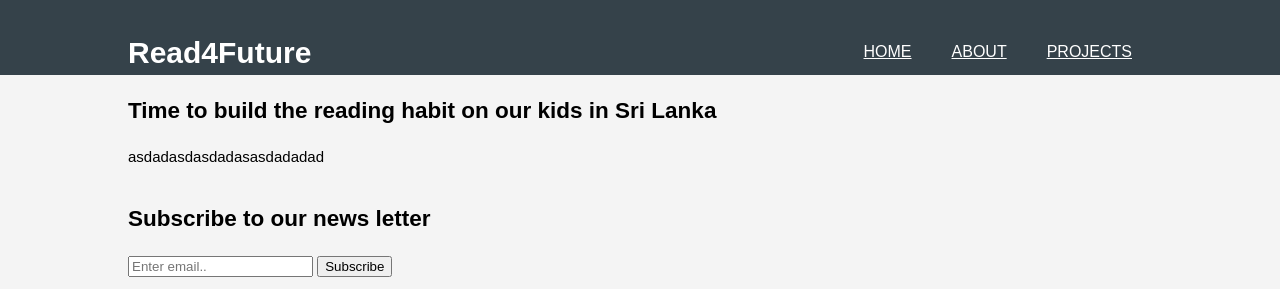
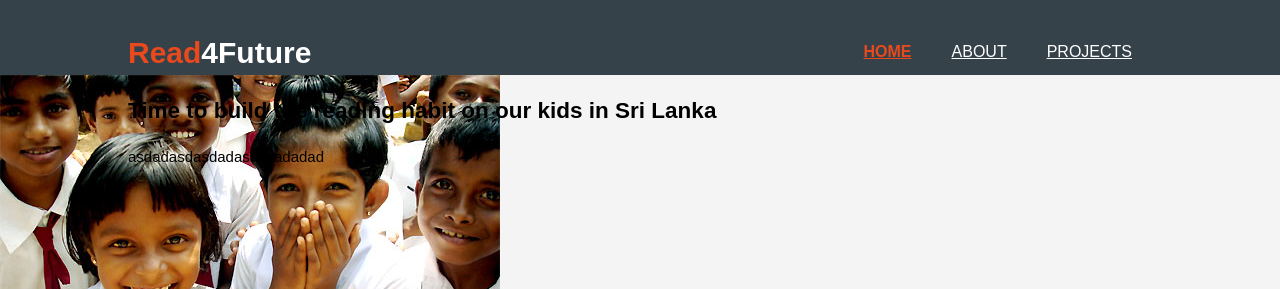
Before and after one commit to arojaajith/Read4Future, a PHP site: page / in a window 1280 px wide. Shown: the top 289 px of the page. Run offline with PHP 8.4, Linux system fonts and the light colour scheme.

Commit message:
Add files via upload

```diff
--- a/index.html
+++ b/index.html
@@ -12,11 +12,11 @@
 <header>
   <div class="container">
     <div id="branding">
-      <h1>Read4Future</h1>
+      <h1><span class="highlight">Read</span>4Future</h1>
     </div>
     <nav>
       <ul>
-        <li><a href="index.html">Home</a></li>
+        <li class="current"><a href="index.html">Home</a></li>
         <li><a href="about.html">About</a></li>
         <li><a href="project.html">Projects</a></li>
       </ul>
--- a/style.css
+++ b/style.css
@@ -59,3 +59,12 @@ header nav{
    color: #e8491d;
    font-weight: bold;
  }
+header a:hover{
+  color: #cccccc;
+  font-weight: bold;
+}
+/*ShwCase*/
+#showcase{
+  min-height: 400px;
+  background: url('mainpic1.jpg') no-repeat;
+}
```
